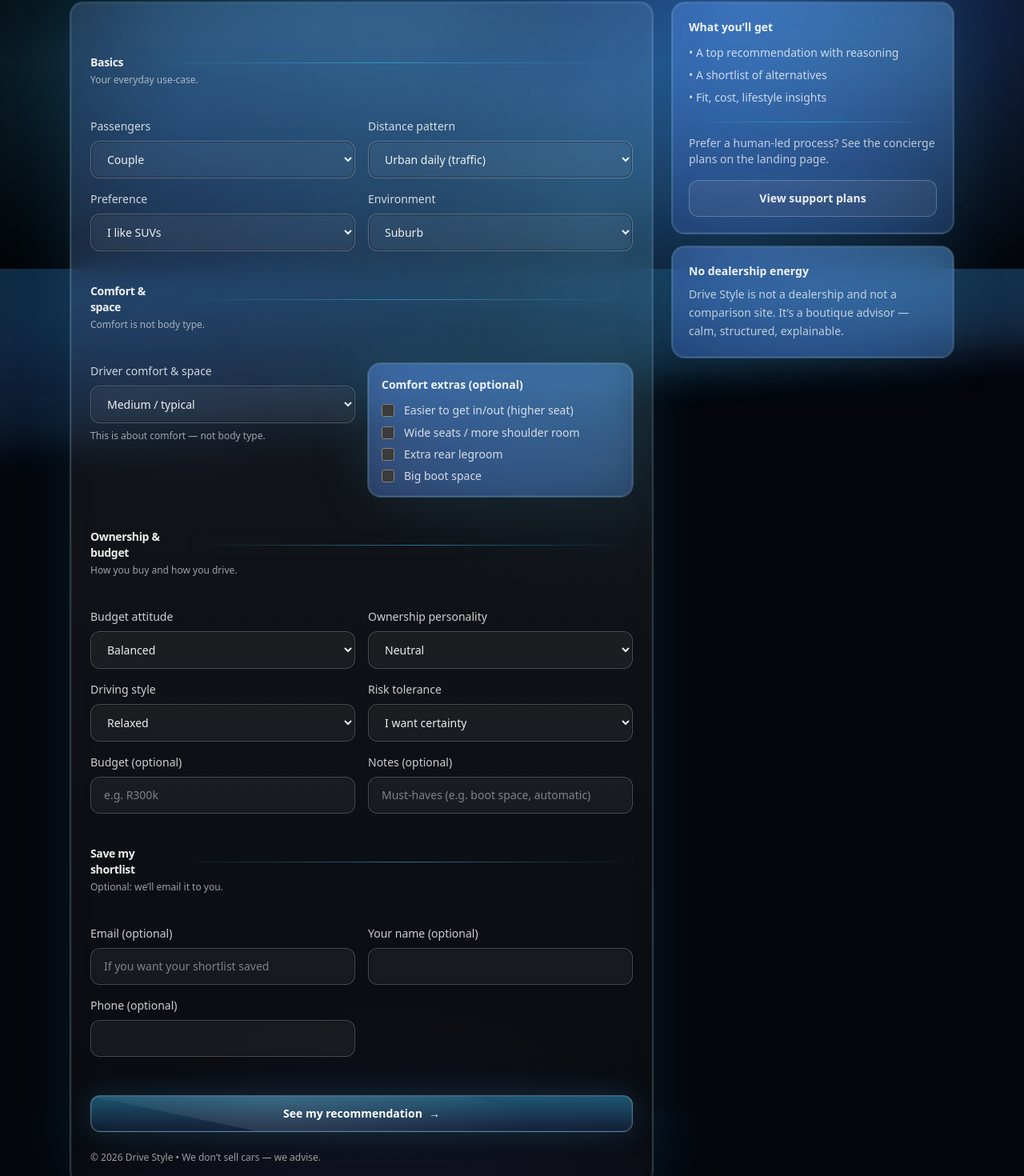
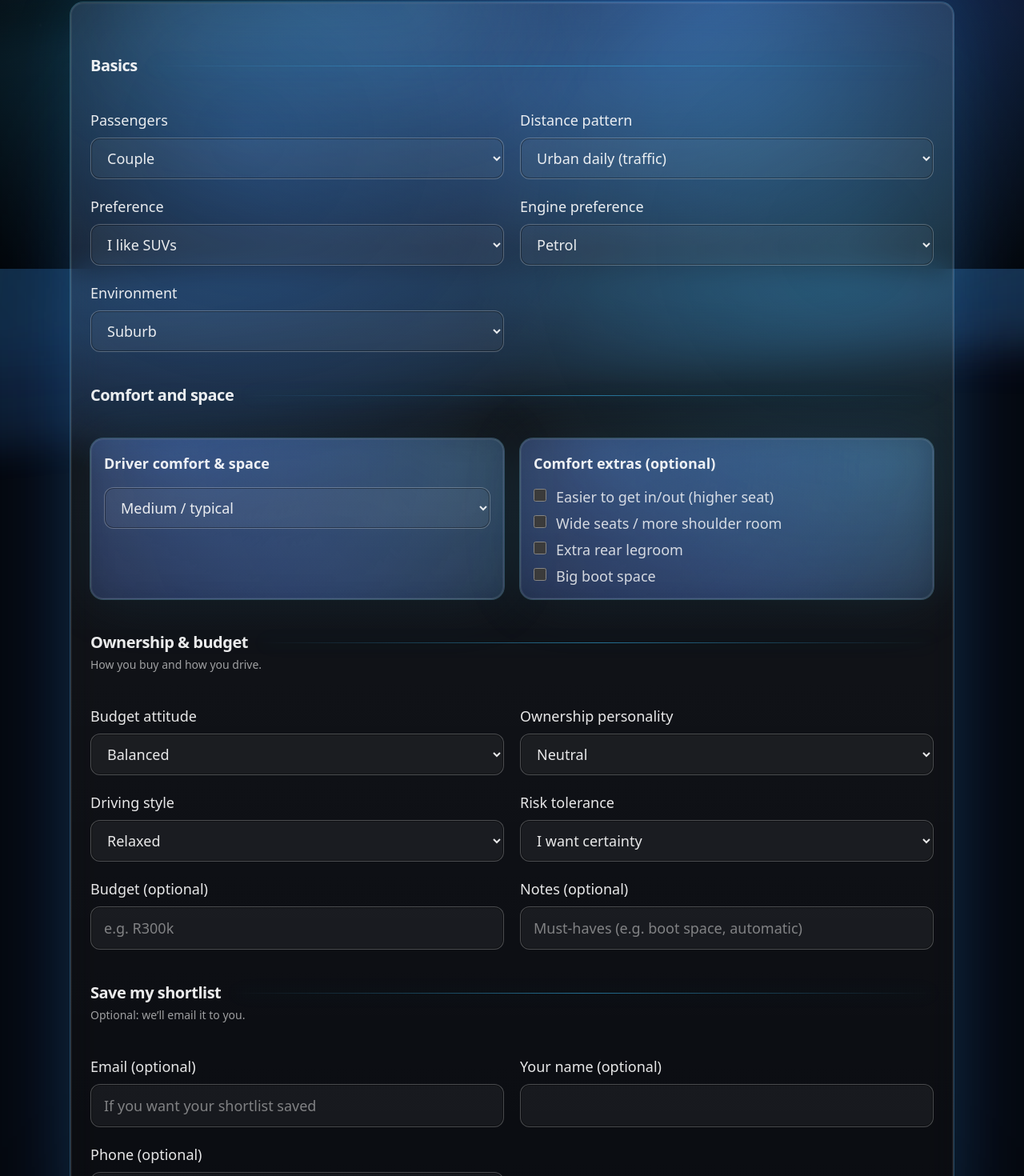
Before and after one commit to markkairostech-cloud/drive-style, a Next.js app: page /quiz in a window 1280 px wide. Shown: the part 464-1934 px from the top of the page at 80% size. Built offline with nearby package versions, Linux system fonts and the light colour scheme.

Commit message:
Quiz intake form locked: engine preference, larger fonts, comfort/space copy

```diff
--- a/app/quiz/page.tsx
+++ b/app/quiz/page.tsx
@@ -48,6 +48,7 @@ export default function QuizPage() {
       environment: String(data.get("environment") || "suburb"),
       comfortSpace: String(data.get("comfortSpace") || "standard"),
       drivingStyle: String(data.get("drivingStyle") || "relaxed"),
+      enginePreference: String(data.get("enginePreference") || "petrol"),
       comfortNeeds: data.getAll("comfortNeeds").map(String),
     };
 
@@ -100,6 +101,10 @@ export default function QuizPage() {
     setStatus("idle");
   }
 
+  // Bigger controls + force dark native dropdown so options are readable
+  const controlClass =
+    "cine-input text-base sm:text-lg bg-white/5 text-white/90 [color-scheme:dark]";
+
   return (
     <PremiumShell header={<TopNav ctaLabel="See my recommendation" />}>
       <section className="cine-container pt-12 pb-14">
@@ -117,16 +122,15 @@ export default function QuizPage() {
           </div>
         </div>
 
-        <div className="mt-10 grid grid-cols-1 lg:grid-cols-12 gap-6">
-          <div className="lg:col-span-8">
+        <div className="mt-10">
           <CineCard className="p-6">
             <form onSubmit={onSubmit} className="space-y-10">
               <input name="company" defaultValue="" className="hidden" tabIndex={-1} autoComplete="off" />
 
-                <Section title="Basics" hint="Your everyday use-case." />
-                <div className="grid grid-cols-1 sm:grid-cols-2 gap-4">
+              <Section title="Basics" />
+              <div className="grid grid-cols-1 sm:grid-cols-2 gap-5">
                 <Field label="Passengers">
-                    <select name="passengers" defaultValue="couple" className="cine-input" disabled={disable}>
+                  <select name="passengers" defaultValue="couple" className={controlClass} disabled={disable}>
                     <option value="alone">Mostly alone</option>
                     <option value="couple">Couple</option>
                     <option value="family">Family (3–4)</option>
@@ -135,7 +139,7 @@ export default function QuizPage() {
                 </Field>
 
                 <Field label="Distance pattern">
-                    <select name="distance" defaultValue="urban_daily" className="cine-input" disabled={disable}>
+                  <select name="distance" defaultValue="urban_daily" className={controlClass} disabled={disable}>
                     <option value="very_short">Very short (&lt; 5 km)</option>
                     <option value="urban_daily">Urban daily (traffic)</option>
                     <option value="mixed">Mixed use</option>
@@ -144,15 +148,25 @@ export default function QuizPage() {
                 </Field>
 
                 <Field label="Preference">
-                    <select name="preference" defaultValue="suv" className="cine-input" disabled={disable}>
+                  <select name="preference" defaultValue="suv" className={controlClass} disabled={disable}>
                     <option value="suv">I like SUVs</option>
                     <option value="sedan">I like sedans</option>
                     <option value="none">No strong preference</option>
                   </select>
                 </Field>
 
+                {/* MOVED UP: Engine preference directly below Preference */}
+                <Field label="Engine preference">
+                  <select name="enginePreference" defaultValue="petrol" className={controlClass} disabled={disable}>
+                    <option value="petrol">Petrol</option>
+                    <option value="diesel">Diesel</option>
+                    <option value="electric">Electric</option>
+                    <option value="hybrid">Hybrid</option>
+                  </select>
+                </Field>
+
                 <Field label="Environment">
-                    <select name="environment" defaultValue="suburb" className="cine-input" disabled={disable}>
+                  <select name="environment" defaultValue="suburb" className={controlClass} disabled={disable}>
                     <option value="city">City</option>
                     <option value="suburb">Suburb</option>
                     <option value="rough">Rural / rough roads</option>
@@ -160,20 +174,25 @@ export default function QuizPage() {
                 </Field>
               </div>
 
-                <Section title="Comfort & space" hint="Comfort is not body type." />
-                <div className="grid grid-cols-1 sm:grid-cols-2 gap-4">
-                  <Field label="Driver comfort & space" helper="This is about comfort — not body type.">
-                    <select name="comfortSpace" defaultValue="standard" className="cine-input" disabled={disable}>
+              {/* Title wording updated + no hint text */}
+              <Section title="Comfort and space" />
+
+              <div className="grid grid-cols-1 sm:grid-cols-2 gap-5">
+                <div className="cine-card cine-card-metal cine-card-glow rounded-2xl p-4">
+                  <div className="text-lg font-semibold">Driver comfort & space</div>
+                  <div className="mt-4">
+                    <select name="comfortSpace" defaultValue="standard" className={controlClass} disabled={disable}>
                       <option value="compact_ok">Compact is fine</option>
                       <option value="standard">Medium / typical</option>
                       <option value="roomy">Roomy / extra space please</option>
                       <option value="easy_entry">Easier entry (higher seat / wide opening)</option>
                     </select>
-                  </Field>
+                  </div>
+                </div>
 
                 <div className="cine-card cine-card-metal cine-card-glow rounded-2xl p-4">
-                    <div className="text-sm font-semibold">Comfort extras (optional)</div>
-                    <div className="mt-3 space-y-2 text-sm text-white/80">
+                  <div className="text-lg font-semibold">Comfort extras (optional)</div>
+                  <div className="mt-4 space-y-2 text-base sm:text-lg text-white/80">
                     <Check name="comfortNeeds" value="easy_in_out" disabled={disable}>
                       Easier to get in/out (higher seat)
                     </Check>
@@ -191,9 +210,9 @@ export default function QuizPage() {
               </div>
 
               <Section title="Ownership & budget" hint="How you buy and how you drive." />
-                <div className="grid grid-cols-1 sm:grid-cols-2 gap-4">
+              <div className="grid grid-cols-1 sm:grid-cols-2 gap-5">
                 <Field label="Budget attitude">
-                    <select name="budgetAttitude" defaultValue="balanced" className="cine-input" disabled={disable}>
+                  <select name="budgetAttitude" defaultValue="balanced" className={controlClass} disabled={disable}>
                     <option value="tight">Tight</option>
                     <option value="balanced">Balanced</option>
                     <option value="flexible">Flexible</option>
@@ -201,7 +220,7 @@ export default function QuizPage() {
                 </Field>
 
                 <Field label="Ownership personality">
-                    <select name="ownership" defaultValue="neutral" className="cine-input" disabled={disable}>
+                  <select name="ownership" defaultValue="neutral" className={controlClass} disabled={disable}>
                     <option value="loves_cars">I love cars</option>
                     <option value="neutral">Neutral</option>
                     <option value="appliance">Just transport</option>
@@ -209,7 +228,7 @@ export default function QuizPage() {
                 </Field>
 
                 <Field label="Driving style">
-                    <select name="drivingStyle" defaultValue="relaxed" className="cine-input" disabled={disable}>
+                  <select name="drivingStyle" defaultValue="relaxed" className={controlClass} disabled={disable}>
                     <option value="relaxed">Relaxed</option>
                     <option value="balanced">Balanced</option>
                     <option value="enthusiastic">Enthusiastic</option>
@@ -218,47 +237,47 @@ export default function QuizPage() {
                 </Field>
 
                 <Field label="Risk tolerance">
-                    <select name="risk" defaultValue="certainty" className="cine-input" disabled={disable}>
+                  <select name="risk" defaultValue="certainty" className={controlClass} disabled={disable}>
                     <option value="certainty">I want certainty</option>
                     <option value="risk_ok">I’m ok with some risk</option>
                   </select>
                 </Field>
 
                 <Field label="Budget (optional)">
-                    <input name="budget" placeholder="e.g. R300k" className="cine-input" disabled={disable} />
+                  <input name="budget" placeholder="e.g. R300k" className={controlClass} disabled={disable} />
                 </Field>
 
                 <Field label="Notes (optional)">
                   <input
                     name="message"
                     placeholder="Must-haves (e.g. boot space, automatic)"
-                      className="cine-input"
+                    className={controlClass}
                     disabled={disable}
                   />
                 </Field>
               </div>
 
               <Section title="Save my shortlist" hint="Optional: we’ll email it to you." />
-                <div className="grid grid-cols-1 sm:grid-cols-2 gap-4">
+              <div className="grid grid-cols-1 sm:grid-cols-2 gap-5">
                 <Field label="Email (optional)">
                   <input
                     name="email"
                     type="email"
                     placeholder="If you want your shortlist saved"
-                      className="cine-input"
+                    className={controlClass}
                     disabled={disable}
                   />
                 </Field>
                 <Field label="Your name (optional)">
-                    <input name="name" className="cine-input" disabled={disable} />
+                  <input name="name" className={controlClass} disabled={disable} />
                 </Field>
                 <Field label="Phone (optional)">
-                    <input name="phone" className="cine-input" disabled={disable} />
+                  <input name="phone" className={controlClass} disabled={disable} />
                 </Field>
               </div>
 
               <div className="pt-2">
-                  <button type="submit" className="cine-btn-primary w-full" disabled={disable}>
+                <button type="submit" className="cine-btn-primary w-full text-base sm:text-lg" disabled={disable}>
                   {status === "sending" ? "Generating your recommendation..." : "See my recommendation"}
                   <span aria-hidden>→</span>
                 </button>
@@ -269,41 +288,10 @@ export default function QuizPage() {
                   </div>
                 )}
 
-                  <div className="mt-6 text-xs text-white/60">
-                    © {year} Drive Style • We don’t sell cars — we advise.
-                  </div>
+                <div className="mt-6 text-sm text-white/60">© {year} Drive Style • We don’t sell cars — we advise.</div>
               </div>
             </form>
           </CineCard>
-          </div>
-
-          <aside className="lg:col-span-4 space-y-4">
-            <CineCard className="p-5">
-              <div className="text-sm font-semibold">What you’ll get</div>
-              <div className="mt-3 space-y-2 text-sm text-white/75">
-                <div>• A top recommendation with reasoning</div>
-                <div>• A shortlist of alternatives</div>
-                <div>• Fit, cost, lifestyle insights</div>
-              </div>
-              <div className="mt-5 cine-sep" />
-              <div className="mt-4 text-sm text-white/70">
-                Prefer a human-led process? See the concierge plans on the landing page.
-              </div>
-              <div className="mt-4">
-                <Link href="/#services" className="cine-btn-secondary w-full">
-                  View support plans
-                </Link>
-              </div>
-            </CineCard>
-
-            <CineCard className="p-5">
-              <div className="text-sm font-semibold">No dealership energy</div>
-              <div className="mt-2 text-sm text-white/70 leading-relaxed">
-                Drive Style is not a dealership and not a comparison site. It’s a boutique advisor — calm, structured,
-                explainable.
-              </div>
-            </CineCard>
-          </aside>
         </div>
       </section>
 
@@ -316,10 +304,10 @@ function Section({ title, hint }: { title: string; hint?: string }) {
   return (
     <div>
       <div className="flex items-center gap-4">
-        <div className="text-sm font-semibold tracking-tight">{title}</div>
+        <div className="text-xl font-semibold tracking-tight whitespace-nowrap">{title}</div>
         <div className="cine-sep" />
       </div>
-      {hint ? <div className="mt-1 text-xs text-white/60">{hint}</div> : null}
+      {hint ? <div className="mt-1 text-sm text-white/60">{hint}</div> : null}
     </div>
   );
 }
@@ -335,9 +323,9 @@ function Field({
 }) {
   return (
     <label className="block">
-      <div className="text-sm text-white/80 mb-2">{label}</div>
+      <div className="text-lg text-white/90 mb-2">{label}</div>
       {children}
-      {helper ? <div className="mt-2 text-xs text-white/60">{helper}</div> : null}
+      {helper ? <div className="mt-2 text-sm text-white/60">{helper}</div> : null}
     </label>
   );
 }
@@ -354,7 +342,7 @@ function Check({
   children: React.ReactNode;
 }) {
   return (
-    <label className="flex items-start gap-3">
+    <label className="flex items-start gap-3 text-base sm:text-lg">
       <input
         type="checkbox"
         name={name}
```
Lines whose indentation alone changed are shown as unchanged.
